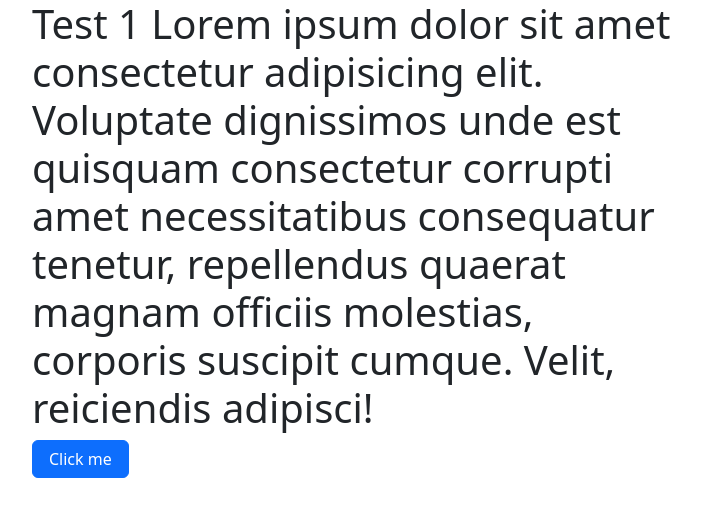
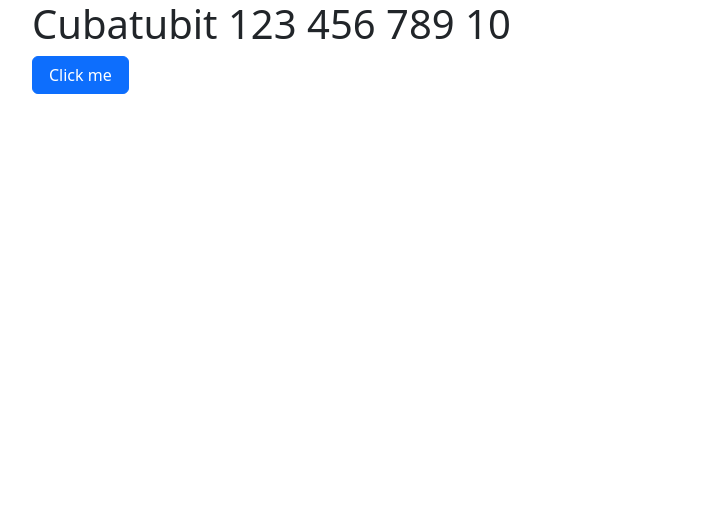
Before and after one commit to lvkt0177/github_bootstrap_store, a plain HTML site: page test_1.html in a window 1280 px wide. Shown: the whole page, without its empty margins (50-751 px from the left). Drawn offline with nearby package versions, Linux system fonts and the light colour scheme.

Commit message:
Update test_1.html

```diff
--- a/test_1.html
+++ b/test_1.html
@@ -12,7 +12,7 @@
     <div class="container">
         <div class="row">
             <div class="col col-7">
-                    <h1>Test 1 Lorem ipsum dolor sit amet consectetur adipisicing elit. Voluptate dignissimos unde est quisquam consectetur corrupti amet necessitatibus consequatur tenetur, repellendus quaerat magnam officiis molestias, corporis suscipit cumque. Velit, reiciendis adipisci!</h1>
+                    <h1>Cubatubit 123 456 789 10</h1>
                     <a href="#" class="btn btn-primary px-3">Click me</a>
             </div>
         </div>
```
